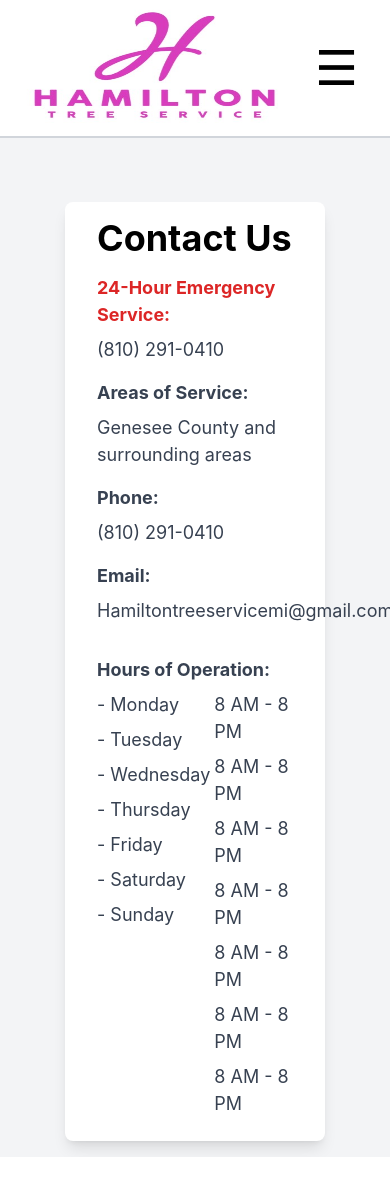
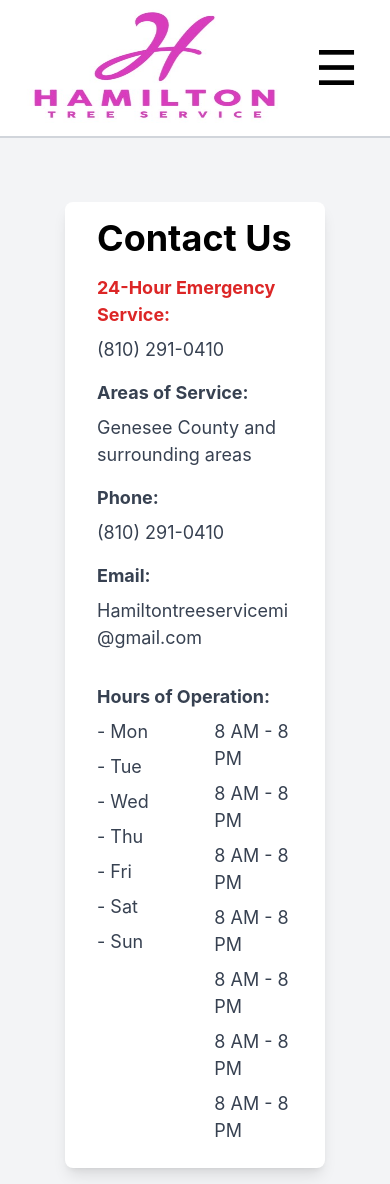
Before and after one commit to rmbuessing/hamiltontreeservice, a React (Create React App) app: page /contact in a window 390 px wide. Before the commit the page ends 1157 px from the top, so only its background shows below. Built offline with nearby package versions, Linux system fonts and the light colour scheme.

Commit message:
More mobile styling changes again

```diff
--- a/src/Components/Contact.js
+++ b/src/Components/Contact.js
@@ -4,16 +4,15 @@
 
 const Contact = () => {
   return (
-    <div className="bg-gray-100 min-h-screen justify-between"> {/* Flex container to stretch the height */}
+    <div className="bg-gray-100 min-h-screen justify-between">
       <Navigation />
       <div className="flex items-center justify-center">
         <div className="bg-white px-8 py-4 rounded-lg shadow-lg w-2/3 md:flex mt-16 mb-4"
-          style={{ animation: 'fadeInUp 0.5s ease-out' }}> {/* Apply animation here */}
+          style={{ animation: 'fadeInUp 0.5s ease-out' }}>
 
           <div className="md:w-1/2 md:pr-4">
             <h1 className="text-4xl font-bold mb-4">Contact Us</h1>
 
-            {/* 24-hour emergency service information */}
             <p className="text-red-600 text-lg mb-2 font-bold">24-Hour Emergency Service:</p>
             <p className="text-gray-700 text-lg mb-4">(810) 291-0410</p>
 
@@ -22,14 +21,14 @@
             <p className="text-gray-700 text-lg mb-2 font-bold">Phone:</p>
             <p className="text-gray-700 text-lg mb-4">(810) 291-0410</p>
             <p className="text-gray-700 text-lg mb-2 font-bold">Email:</p>
-            <p className="text-gray-700 text-lg mb-4">Hamiltontreeservicemi@gmail.com</p>
+            <p className="text-gray-700 text-lg mb-4 break-words">Hamiltontreeservicemi@gmail.com</p>
           </div>
 
-          {/* Hours of Operation moved to the right side */}
           <div className="md:w-1/2">
             <p className="text-gray-700 text-lg mb-2 font-bold mt-8">Hours of Operation:</p>
             <div className="flex">
-              <div className="w-40">
+              {/* Full day names for larger screens */}
+              <div className="w-40 hidden sm:block">
                 <p className="text-gray-700 text-lg mb-2">- Monday</p>
                 <p className="text-gray-700 text-lg mb-2">- Tuesday</p>
                 <p className="text-gray-700 text-lg mb-2">- Wednesday</p>
@@ -37,6 +36,16 @@
                 <p className="text-gray-700 text-lg mb-2">- Friday</p>
                 <p className="text-gray-700 text-lg mb-2">- Saturday</p>
                 <p className="text-gray-700 text-lg mb-2">- Sunday</p>
+              </div>
+              {/* Abbreviated day names for smaller screens */}
+              <div className="w-40 sm:hidden">
+                <p className="text-gray-700 text-lg mb-2">- Mon</p>
+                <p className="text-gray-700 text-lg mb-2">- Tue</p>
+                <p className="text-gray-700 text-lg mb-2">- Wed</p>
+                <p className="text-gray-700 text-lg mb-2">- Thu</p>
+                <p className="text-gray-700 text-lg mb-2">- Fri</p>
+                <p className="text-gray-700 text-lg mb-2">- Sat</p>
+                <p className="text-gray-700 text-lg mb-2">- Sun</p>
               </div>
               <div>
                 <p className="text-gray-700 text-lg mb-2">8 AM - 8 PM</p>
```
